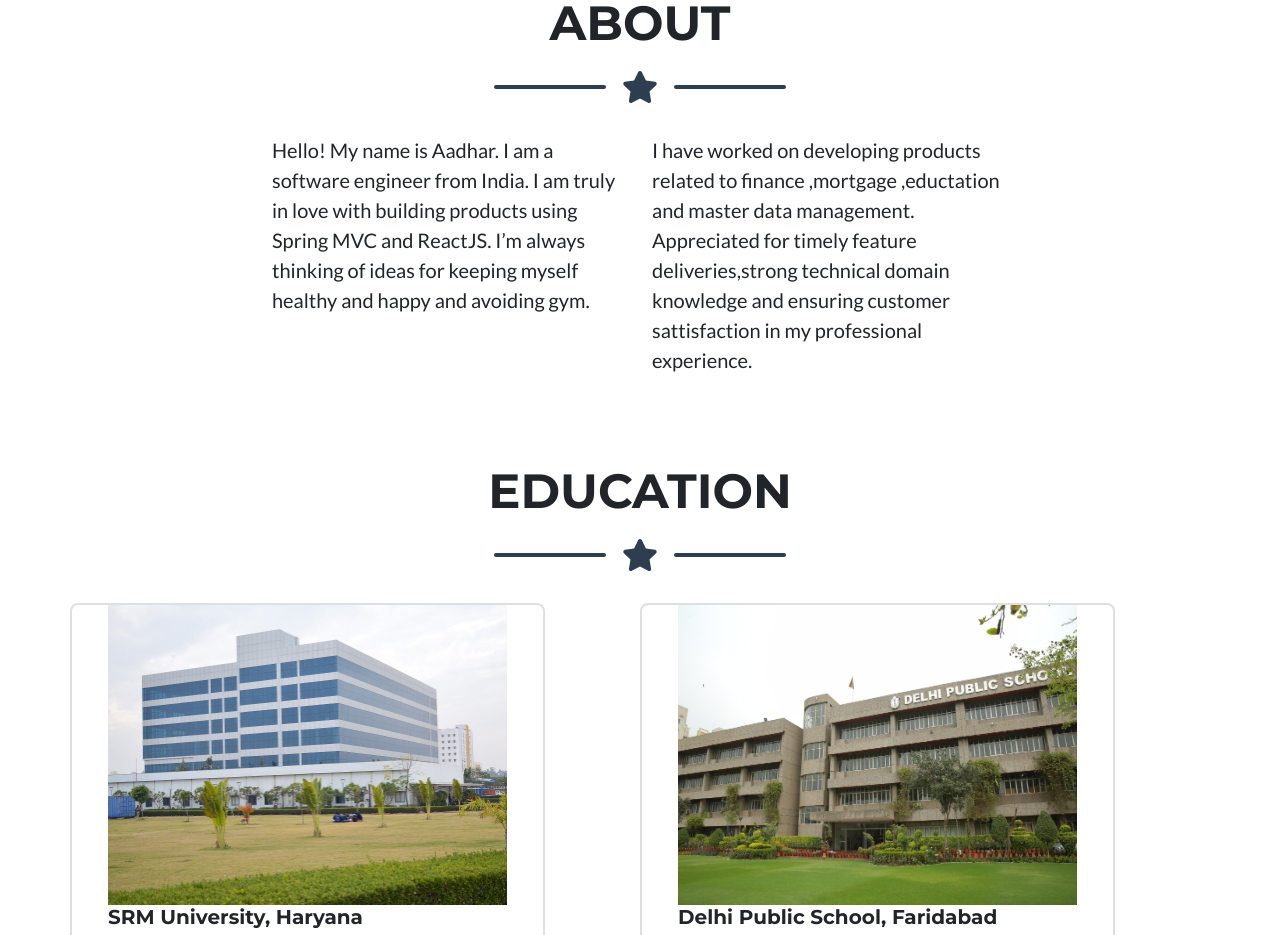
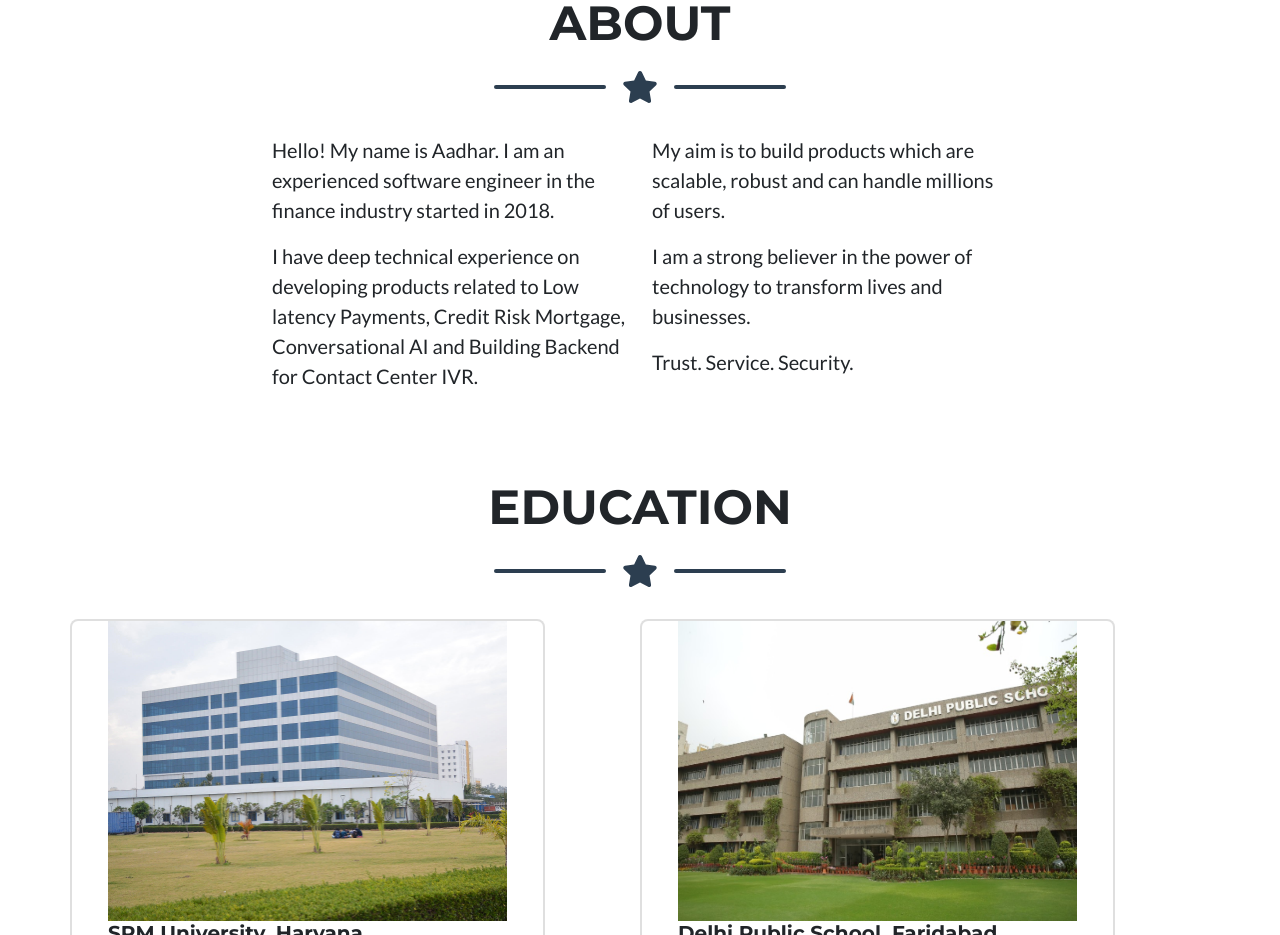
Before and after one commit to aadhar54/aadhar54.github.io, a plain HTML site: page index.html in a window 1280 px wide. Shown: the part 925-1860 px from the top of the page. Drawn offline with nearby package versions, Linux system fonts and the light colour scheme.

Commit message:
updated about

```diff
--- a/index.html
+++ b/index.html
@@ -66,9 +66,16 @@
                 </div>
                 <!-- About Section Content-->
                 <div class="row">
-                    <div class="col-lg-4 ms-auto"><p class="lead">Hello! My name is Aadhar. I am a software engineer from India. I am truly in love with building products using Spring MVC and ReactJS. I’m always thinking of ideas for keeping myself healthy and happy and avoiding gym.</p></div>
-                    <div class="col-lg-4 me-auto"><p class="lead">I have worked on developing products related to finance ,mortgage ,eductation and master data management. Appreciated for timely feature deliveries,strong technical domain knowledge and ensuring customer sattisfaction in my professional experience.
-                    </p></div>
+                    <div class="col-lg-4 ms-auto"><p class="lead">Hello! My name is Aadhar. I am an experienced software engineer in the finance industry started in 2018.</p>
+                    <p class="lead">I have deep technical experience on developing products related to Low latency Payments, Credit Risk Mortgage, Conversational AI and Building Backend for Contact Center IVR.</p>
+
+                    </div>
+                    <div class="col-lg-4 me-auto"><p class="lead">My aim is to build products which are scalable, robust and can handle millions of users.
+                    </p>
+                    <p class="lead">I am a strong believer in the power of technology to transform lives and businesses.</p>
+
+                    <p class="lead">Trust. Service. Security.</p>
+                </div>
                 </div>
             </div>
         </section>
```
